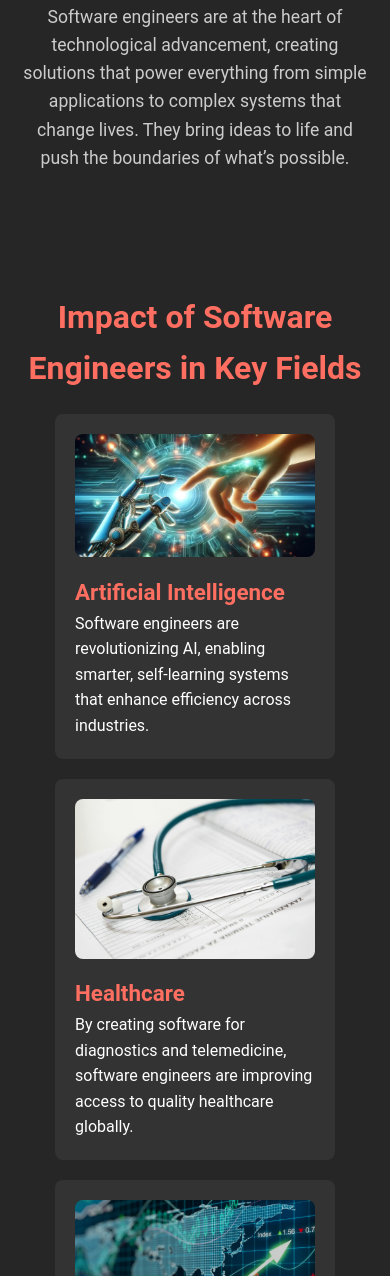
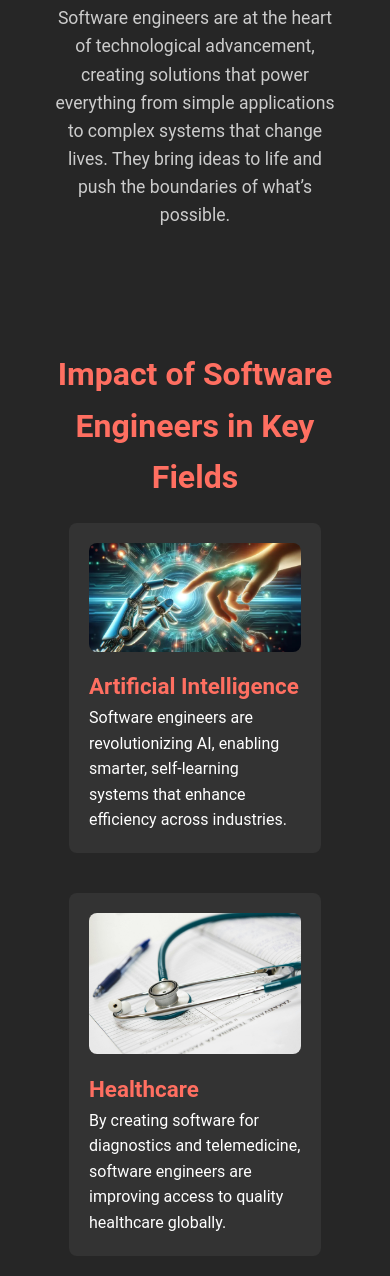
Before and after one commit to ShimbeMajestic/software, a plain HTML site: page index.html in a window 390 px wide. Shown: the part 724-2000 px from the top of the page. Drawn offline with Linux system fonts and the light colour scheme.

Commit message:
Update style.css

```diff
--- a/style.css
+++ b/style.css
@@ -10,6 +10,12 @@ body {
     background-color: #1a1a1a;
     color: #f0f0f0;
     line-height: 1.6;
+}
+
+/* Container for consistent width */
+.container {
+    width: 80%;
+    margin: 0 auto;
 }
 
 /* Header */
@@ -144,3 +150,21 @@ footer {
     padding: 20px;
     text-align: center;
 }
+
+/* Media Queries for Responsiveness */
+@media (max-width: 768px) {
+    header h1 {
+        font-size: 2.5em;
+    }
+    header p {
+        font-size: 1.1em;
+    }
+    .impact-grid, .contribution-grid {
+        flex-direction: column;
+        align-items: center;
+    }
+    .impact-card, .contribution-card {
+        width: 90%;
+        margin-bottom: 20px;
+    }
+}
```
